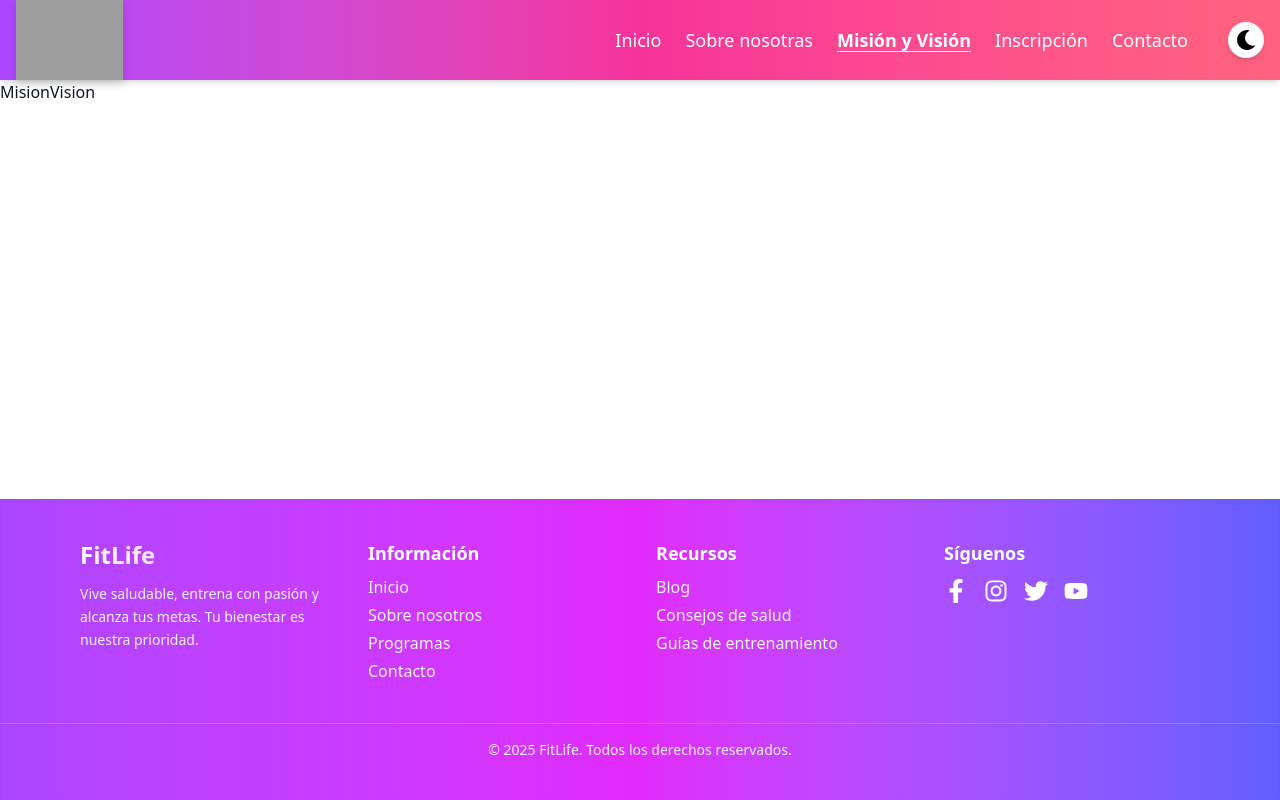
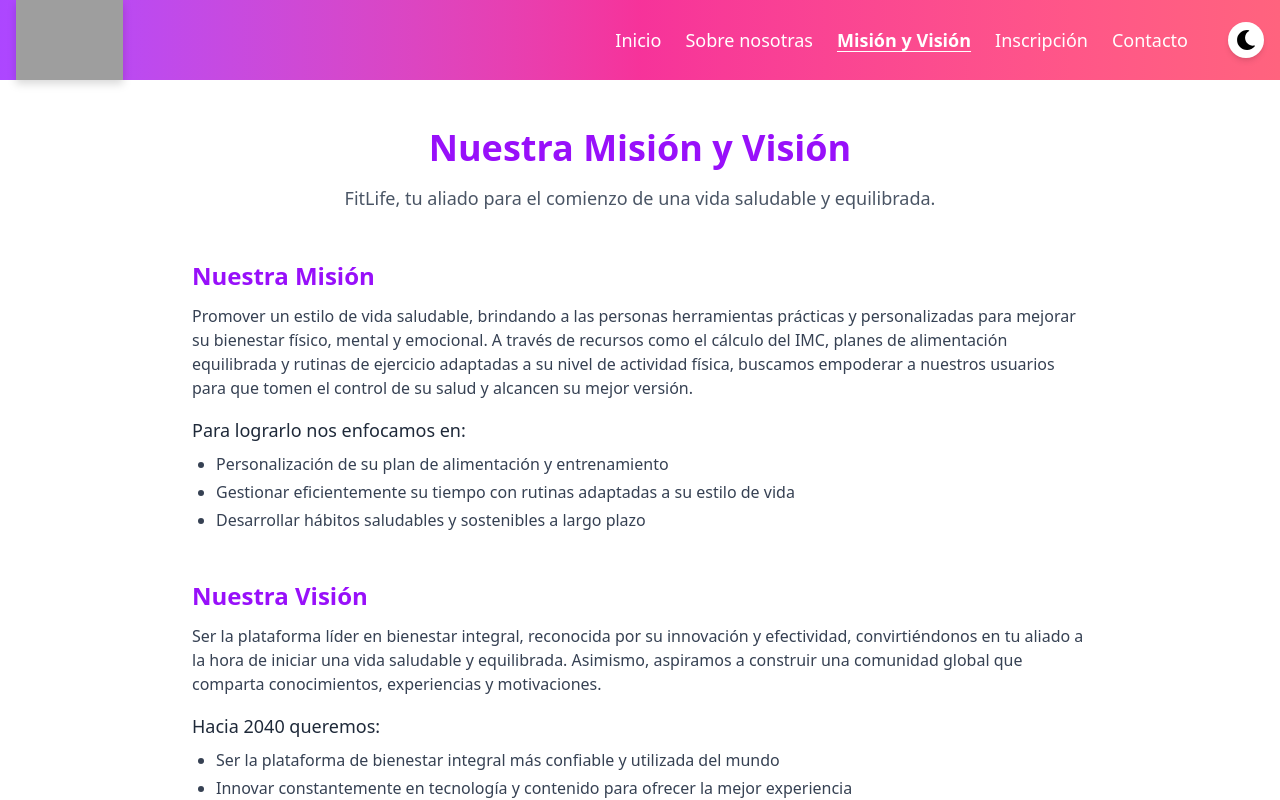
Before and after one commit to trivalu23/Proyecto-UNIDAD-3, a React (Vite) app: page /mision-vision in a window 1280 px wide. Shown: the top 800 px of the page. Built offline with nearby package versions, Linux system fonts and the light colour scheme; grey boxes are pictures that could not be loaded.

Commit message:
contenido y estilo básico

```diff
--- a/src/pages/MisionVision.jsx
+++ b/src/pages/MisionVision.jsx
@@ -1,7 +1,87 @@
 import React from "react";
 
 function MisionVision() {
-  return <div>MisionVision</div>;
+  return (
+    <section className="bg-white text-gray-800 px-6 py-12">
+      <div className="max-w-4xl mx-auto">
+        {/* Hero */}
+        <div className="text-center mb-12">
+          <h1 className="text-4xl font-bold text-purple-600 mb-4">
+            Nuestra Misión y Visión
+          </h1>
+          <p className="text-lg text-gray-600">
+            FitLife, tu aliado para el comienzo de una vida saludable y
+            equilibrada.
+          </p>
+        </div>
+
+        {/* Misión */}
+        <div className="mb-12">
+          <h2 className="text-2xl font-semibold text-purple-600 mb-3">
+            Nuestra Misión
+          </h2>
+          <p className="text-gray-700 mb-4">
+            Promover un estilo de vida saludable, brindando a las personas
+            herramientas prácticas y personalizadas para mejorar su bienestar
+            físico, mental y emocional. A través de recursos como el cálculo del
+            IMC, planes de alimentación equilibrada y rutinas de ejercicio
+            adaptadas a su nivel de actividad física, buscamos empoderar a
+            nuestros usuarios para que tomen el control de su salud y alcancen
+            su mejor versión.
+          </p>
+          <div>
+            <h3 className="font-medium text-lg mb-2">
+              Para lograrlo nos enfocamos en:
+            </h3>
+            <ul className="list-disc pl-6 text-gray-700 space-y-1">
+              <li>
+                Personalización de su plan de alimentación y entrenamiento
+              </li>
+              <li>
+                Gestionar eficientemente su tiempo con rutinas adaptadas a su
+                estilo de vida
+              </li>
+              <li>
+                Desarrollar hábitos saludables y sostenibles a largo plazo
+              </li>
+            </ul>
+          </div>
+        </div>
+
+        {/* Visión */}
+        <div>
+          <h2 className="text-2xl font-semibold text-purple-600 mb-3">
+            Nuestra Visión
+          </h2>
+          <p className="text-gray-700 mb-4">
+            Ser la plataforma líder en bienestar integral, reconocida por su
+            innovación y efectividad, convirtiéndonos en tu aliado a la hora de
+            iniciar una vida saludable y equilibrada. Asimismo, aspiramos a
+            construir una comunidad global que comparta conocimientos,
+            experiencias y motivaciones.
+          </p>
+          <div>
+            <h3 className="font-medium text-lg mb-2">Hacia 2040 queremos:</h3>
+            <ul className="list-disc pl-6 text-gray-700 space-y-1">
+              <li>
+                Ser la plataforma de bienestar integral más confiable y
+                utilizada del mundo
+              </li>
+              <li>
+                Innovar constantemente en tecnología y contenido para ofrecer la
+                mejor experiencia
+              </li>
+              <li>Ofrecer soluciones personalizadas y accesibles para todos</li>
+              <li>
+                Fomentar una comunidad global activa y comprometida con el
+                bienestar
+              </li>
+            </ul>
+          </div>
+        </div>
+      </div>
+    </section>
+  );
 }
 
 export default MisionVision;
```
